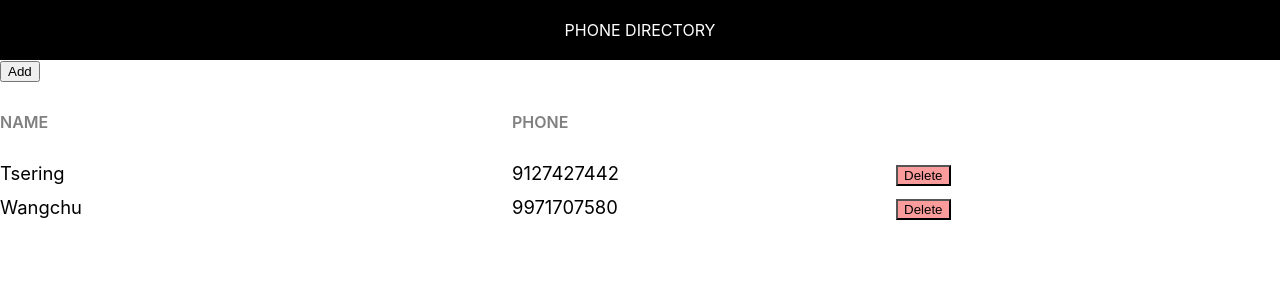
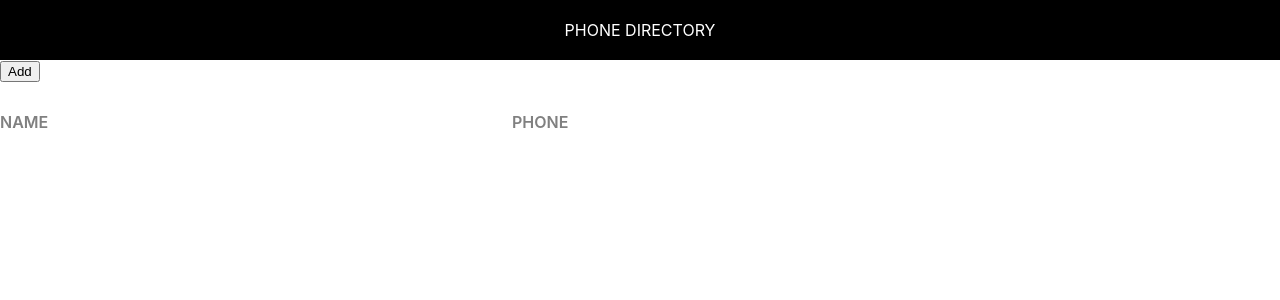
Before and after one commit to tsering651/phone-directory, a React (Create React App) app: page / in a window 1280 px wide. Shown: the top 300 px of the page. Built offline with nearby package versions, Linux system fonts and the light colour scheme.

Commit message:
added state to the App And Addsubscriber component

```diff
--- a/src/App.js
+++ b/src/App.js
@@ -6,24 +6,44 @@ import "./App.css";
 
 class App extends Component {
 
+  constructor(){
+    super();
+    this.state={
+      addSubscribersList:[]
+    }
+
+
+
+  }
+  componentDidMount(){
+    let newSubscriber={
+        id:0,
+        name:"Tsering",
+        phone:'997170780'
+    }
+  }
+  // let subscriberList=this.state.addSubscribersList;
+  // subscriberList.push({newSubscriber});
+  // this.setState(subscriberList);
+
   clickHandler(message){
     alert(message);
   }
 
   render(){
-    let subscribers=[
-      {
-        id:1,
-        name:"Tsering",
-        number:"9127427442"
-      },
-      {
-        id:2,
-        name:"Wangchu",
-        number:"9971707580"
-      }
+    // let subscribers=[
+    //   {
+    //     id:1,
+    //     name:"Tsering",
+    //     number:"9127427442"
+    //   },
+    //   {
+    //     id:2,
+    //     name:"Wangchu",
+    //     number:"9971707580"
+    //   }
 
-    ]
+    // ]
 
     return (
       <div>
@@ -38,7 +58,7 @@ class App extends Component {
           </div>
 
 
-          {subscribers.map(item=>{
+          {this.state.addSubscribersList.map(item=>{
               return <div key={item.id}className="grid-container">
                       <span className="grid-item">{item.name}</span>
                       <span className="grid-item">{item.number}</span>
```
